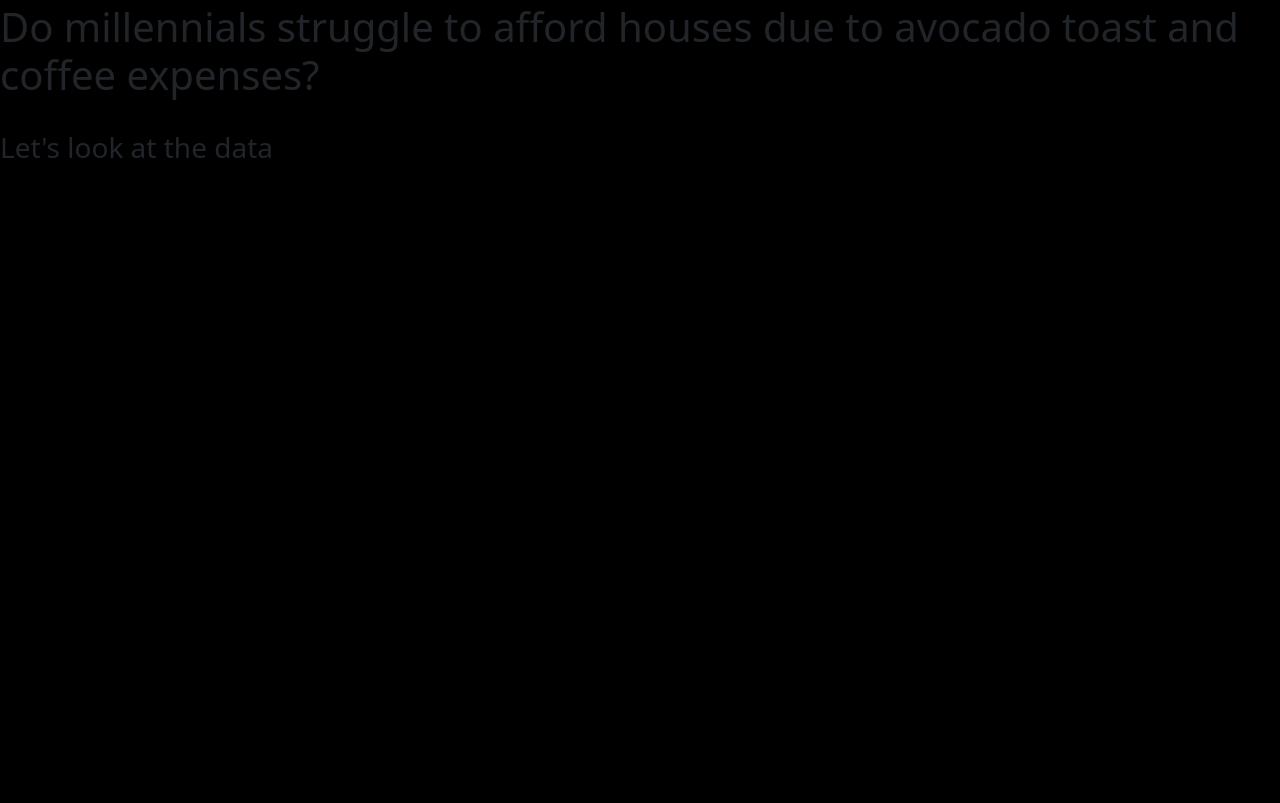
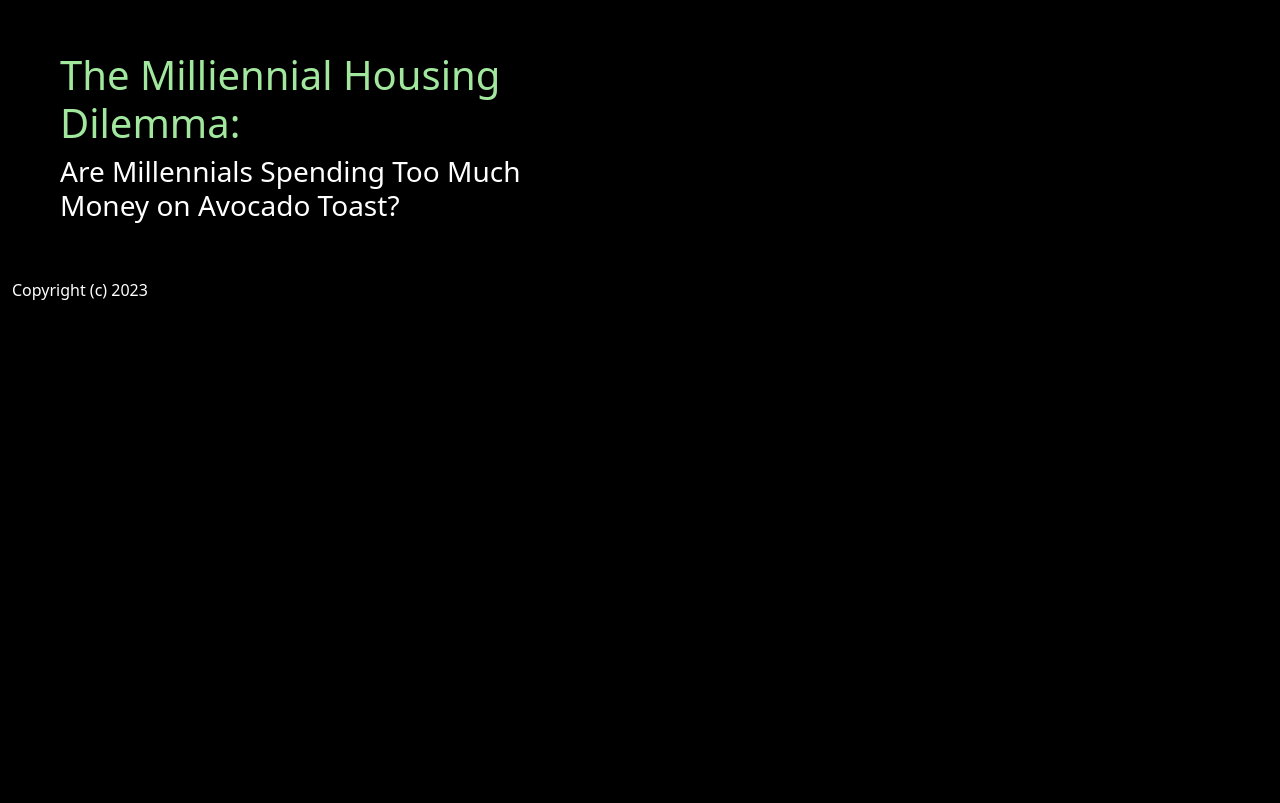
Before and after one commit to akc2022/pricing, a Django app: page / in a window 1280 px wide. Shown: the part 53-856 px from the top of the page. Before the commit the page ends 211 px from the top, so only its background shows below. Run offline with Django 4.2, Linux system fonts and the light colour scheme; parts of the project's set-up code (start-up, migrations or seed data) failed here and were passed over.

Commit message:
updated homepage spacing

```diff
--- a/pricing/settings.py
+++ b/pricing/settings.py
@@ -79,6 +79,7 @@ WSGI_APPLICATION = "pricing.wsgi.application"
 # https://docs.djangoproject.com/en/4.2/ref/settings/#databases
 DEVELOPMENT_MODE = os.getenv("DEVELOPMENT_MODE", "False") == "True"
 
+
 if DEVELOPMENT_MODE is True:
     DATABASES = {
         "default": {
--- a/static/website/css/style.css
+++ b/static/website/css/style.css
@@ -1,3 +1,11 @@
 body {
 	background-color: black ;
 }
+
+#title {
+	color: #a1e79e;
+}
+
+#homepage {
+	height: 100vh;
+}
--- a/website/templates/website/base.html
+++ b/website/templates/website/base.html
@@ -7,12 +7,13 @@
     <link href="https://cdn.jsdelivr.net/npm/bootstrap@5.3.0/dist/css/bootstrap.min.css" rel="stylesheet" integrity="sha384-9ndCyUaIbzAi2FUVXJi0CjmCapSmO7SnpJef0486qhLnuZ2cdeRhO02iuK6FUUVM" crossorigin="anonymous">
     <link rel="icon" type="image/x-icon" href="{% static 'website/img/favicon.ico' %}">
     <link rel="stylesheet" type="text/css" href="{% static 'website/css/style.css' %}" />
-    <title>Avocados and House Prices</title>
+    <title>Millennial Housing Dilemma</title>
   </head>
   <body>
     {% include 'website/navbar.html' %}
   	{% block content %}
-	{% endblock %}
+    {% endblock %}
+    <div class="text-white">Copyright (c) {{ current_year }}</div>
 	 <script src="https://cdn.jsdelivr.net/npm/bootstrap@5.3.0/dist/js/bootstrap.bundle.min.js" integrity="sha384-geWF76RCwLtnZ8qwWowPQNguL3RmwHVBC9FhGdlKrxdiJJigb/j/68SIy3Te4Bkz" crossorigin="anonymous"></script>
   </body>
 </html>
--- a/website/templates/website/home.html
+++ b/website/templates/website/home.html
@@ -1,9 +1,13 @@
 {% extends 'website/base.html' %}
 
 {% block content %}
-<h1>Do millennials struggle to afford houses due to avocado toast and coffee expenses?</h1>
-<br/>
-<h3>Let's look at the data</h3>
-<br/>
+<div class="container-fluid" id="homepage">
+	<div class="row d-flex">
+<div class="col d-flex w-50 flex-column">
+<h1 class="px-5 pt-5" id="title">The Milliennial Housing Dilemma:</h1>
+<h3 class = "text-white px-5 pb-5">Are Millennials Spending Too Much Money on Avocado Toast?</h3>
+</div>
+<div class = "col">
+</div>
+</div>
 {% endblock %}
-Copyright (c) {{ current_year }}
--- a/website/templates/website/house_price_data.html
+++ b/website/templates/website/house_price_data.html
@@ -20,8 +20,5 @@
 </table>
 <img src="data:img/png;base64, {{chart| safe}}"/>
 
-<img src='{% static "website/img/avocado.jpg" %}' />
-
 
 {% endblock %}
-Copyright (c) {{ current_year }}
```
